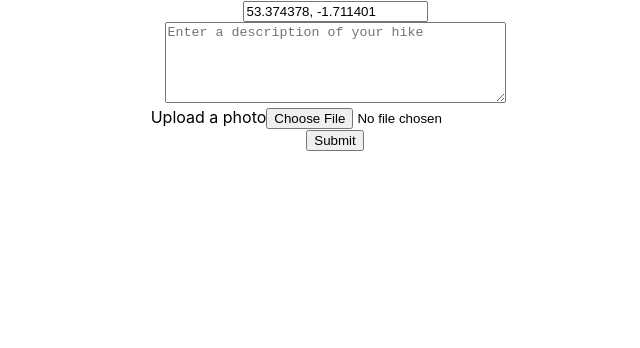
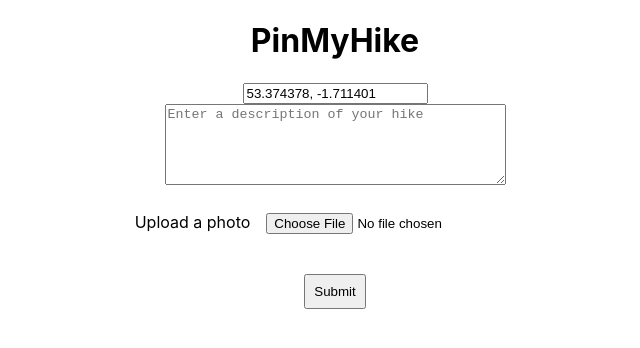
Before and after one commit to Ashley-Slaney/PinMyHike, a React (Create React App) app: page / in a window 1280 px wide. Shown: the top 348 px of the page, without its empty margins (305-945 px from the left). Built offline with nearby package versions, Linux system fonts and the light colour scheme.

Commit message:
style: change form layout and add header

```diff
--- a/src/App.js
+++ b/src/App.js
@@ -4,7 +4,7 @@ import Form from './components/Form'
 function App() {
   return (
     <div className="App">
-      <header></header>
+      <header><h1>PinMyHike</h1></header>
       <body></body>
       <Form location={"53.374378, -1.711401"} />
     </div>
--- a/src/components/Form.js
+++ b/src/components/Form.js
@@ -8,7 +8,7 @@ export const Form = ({ location }) => {
       </textarea>
       <br />
       <label htmlFor="photo">Upload a photo</label>
-      <input id="photo" type="file" accept="image/png, image/jpeg" />
+      <input id="photo" className="btn" type="file" accept="image/png, image/jpeg" />
       <br />
       <button type="submit" className="btn">Submit</button>
     </div>
--- a/src/index.css
+++ b/src/index.css
@@ -11,3 +11,8 @@ code {
   font-family: source-code-pro, Menlo, Monaco, Consolas, 'Courier New',
     monospace;
 }
+
+.btn {
+  margin: 1rem 0.5rem;
+  padding: 0.5rem;
+}
```
Also changed, not shown: 1 other file (tests, documents, lock files or other folders).
